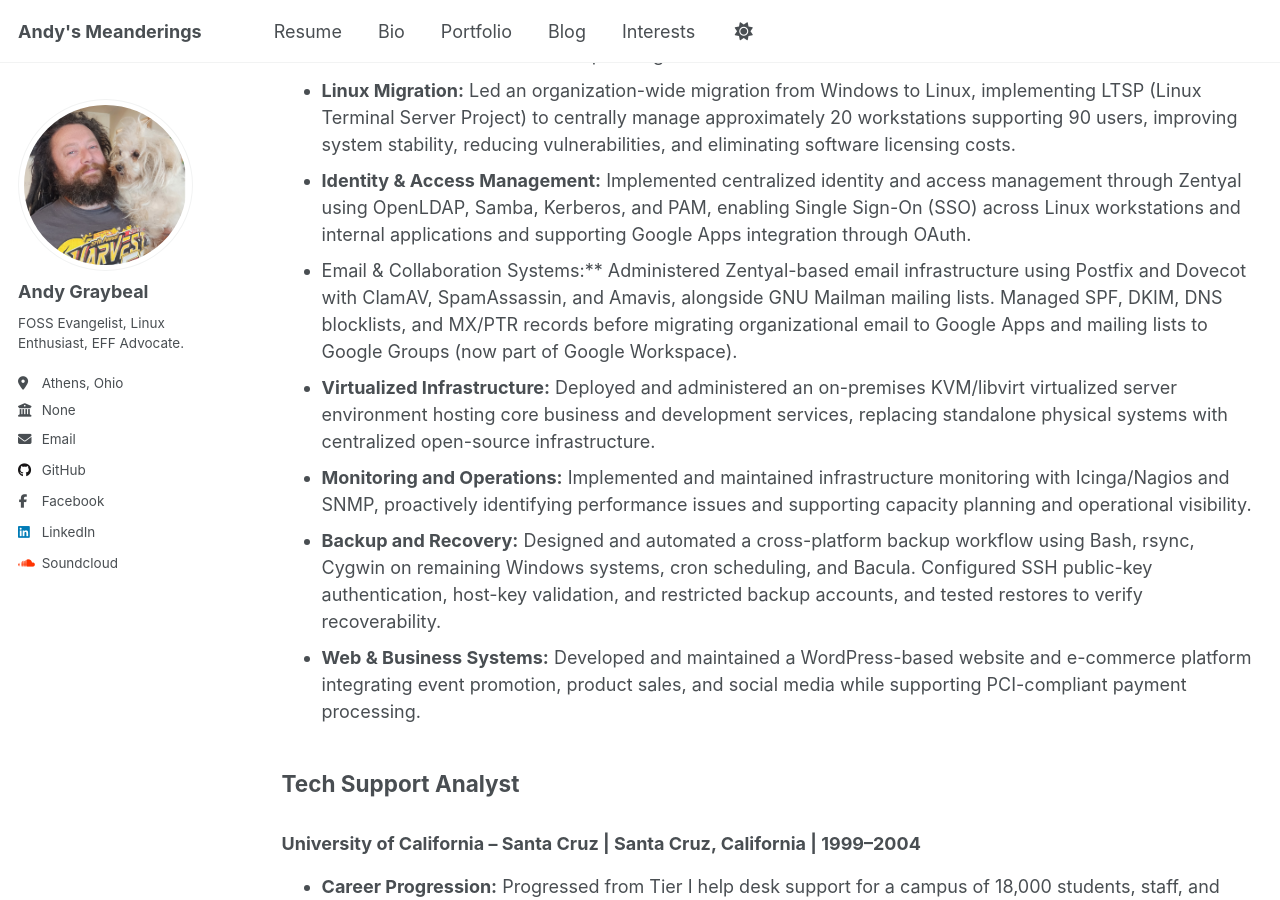
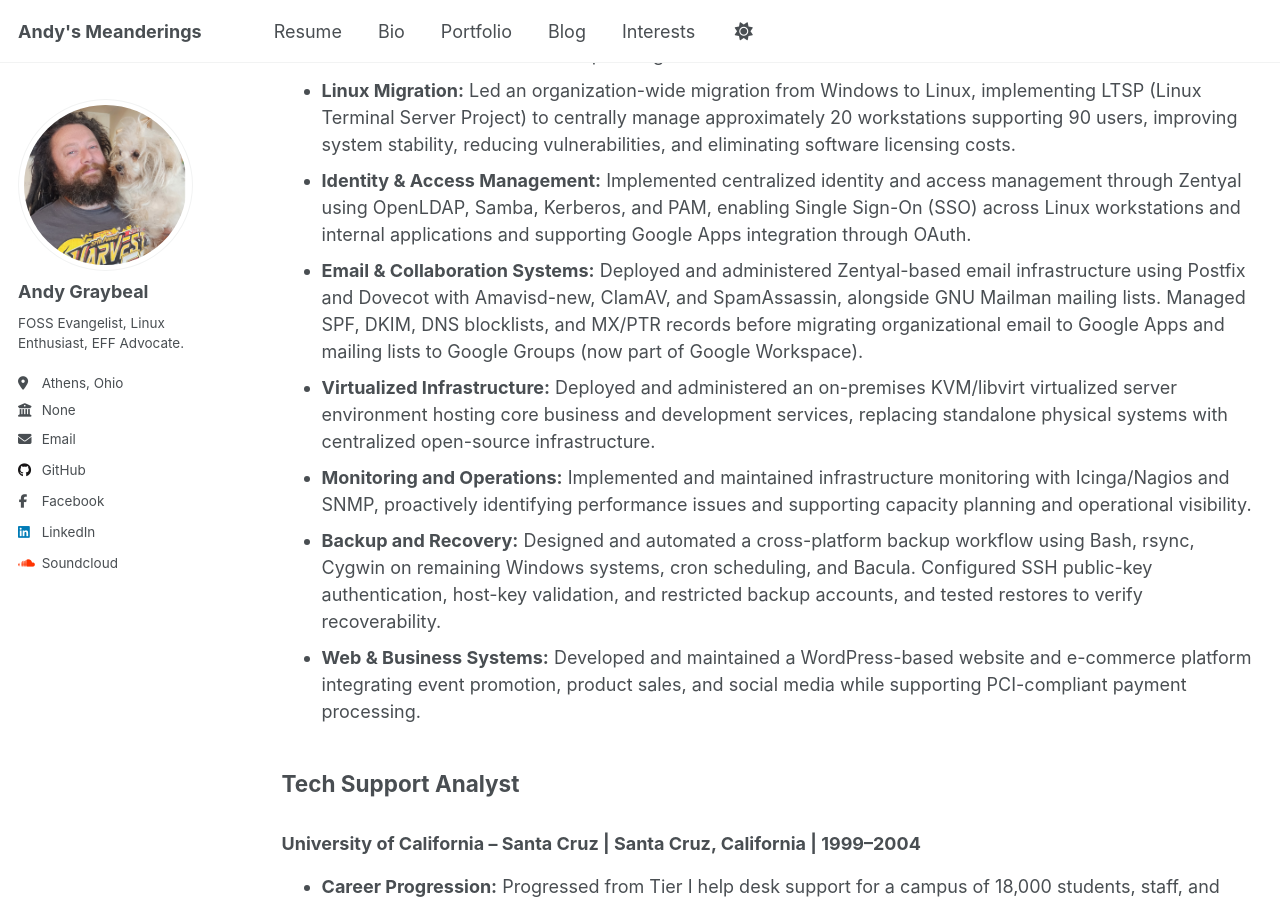
Before and after one commit to andy-graybeal/andy-graybeal.github.io, a Jekyll site: the page built from _pages/resume.md, in a window 1280 px wide and 900 px high, scrolled down 767 px. Built offline with Jekyll 4.4.1, drawn with Linux system fonts in a browser that asks for light colours; a script that is not in the unit is left out.

Commit message:
Update resume.md

```diff
--- a/_pages/resume.md
+++ b/_pages/resume.md
@@ -24,7 +24,7 @@ I am a systems and network administrator with extensive hands-on experience supp
   * **Network Infrastructure:** Designed and implemented the organization's network infrastructure, including structured cabling, WLANs, VLAN segmentation, and deployment and administration of a pfSense firewall. Extended secure connectivity to remote offices and home-based users through encrypted site-to-site VPNs using OpenVPN. Enforced organization-wide DNS filtering through OpenDNS (now Cisco Umbrella) to block access to known malicious and phishing domains.
   * **Linux Migration:** Led an organization-wide migration from Windows to Linux, implementing LTSP (Linux Terminal Server Project) to centrally manage approximately 20 workstations supporting 90 users, improving system stability, reducing vulnerabilities, and eliminating software licensing costs.
   * **Identity & Access Management:** Implemented centralized identity and access management through Zentyal using OpenLDAP, Samba, Kerberos, and PAM, enabling Single Sign-On (SSO) across Linux workstations and internal applications and supporting Google Apps integration through OAuth.
-  * Email & Collaboration Systems:** Administered Zentyal-based email infrastructure using Postfix and Dovecot with ClamAV, SpamAssassin, and Amavis, alongside GNU Mailman mailing lists. Managed SPF, DKIM, DNS blocklists, and MX/PTR records before migrating organizational email to Google Apps and mailing lists to Google Groups (now part of Google Workspace).
+  * **Email & Collaboration Systems:** Deployed and administered Zentyal-based email infrastructure using Postfix and Dovecot with Amavisd-new, ClamAV, and SpamAssassin, alongside GNU Mailman mailing lists. Managed SPF, DKIM, DNS blocklists, and MX/PTR records before migrating organizational email to Google Apps and mailing lists to Google Groups (now part of Google Workspace).
   * **Virtualized Infrastructure:** Deployed and administered an on-premises KVM/libvirt virtualized server environment hosting core business and development services, replacing standalone physical systems with centralized open-source infrastructure.
   * **Monitoring and Operations:** Implemented and maintained infrastructure monitoring with Icinga/Nagios and SNMP, proactively identifying performance issues and supporting capacity planning and operational visibility.
   * **Backup and Recovery:** Designed and automated a cross-platform backup workflow using Bash, rsync, Cygwin on remaining Windows systems, cron scheduling, and Bacula. Configured SSH public-key authentication, host-key validation, and restricted backup accounts, and tested restores to verify recoverability.
```
